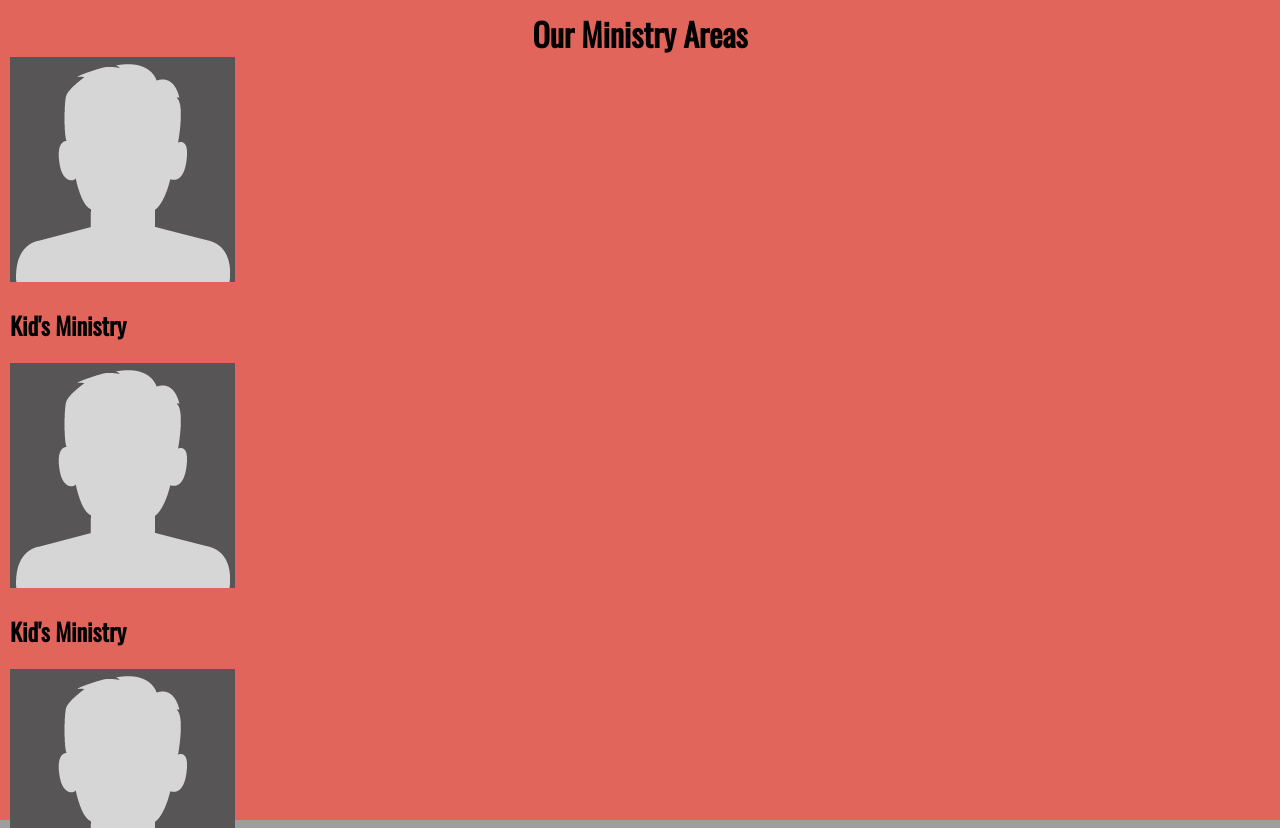
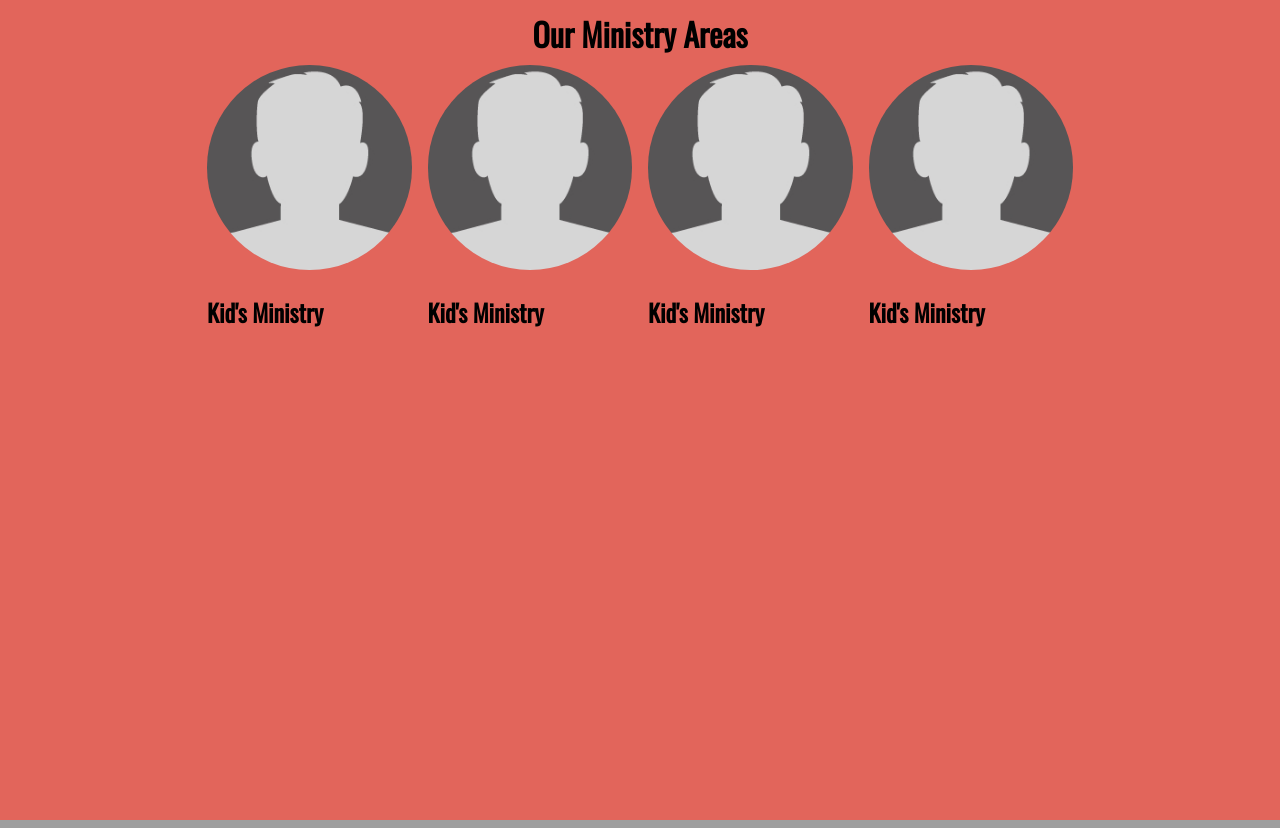
Before and after one commit to javascoutlink/Deity, a PHP site: page / in a window 1280 px wide. Shown: the part 800-1628 px from the top of the page. Run offline with PHP 8.4, Linux system fonts and the light colour scheme; grey boxes are pictures that could not be loaded.

Commit message:
Galery styling
Created styling for a simple gallery.

```diff
--- a/style.css
+++ b/style.css
@@ -128,6 +128,29 @@ body {
   font-size: 3em;
 }
 
+.gallery {
+  width: 70%;
+  margin-left: 15%;
+  margin-right: 15%;
+}
+
+.gallery-item {
+  width: calc(25% - 16px);
+  float: left;
+  padding: 8px;
+}
+
+.gallery-item img {
+  width: 100%;
+  height: auto;
+  object-fit: cover;
+  border-radius: 50%;
+}
+
+.gallery-item p {
+  text-align: center;
+}
+
 #ministry {
   height: 100vh;
   background-color: #E2655B;
```
